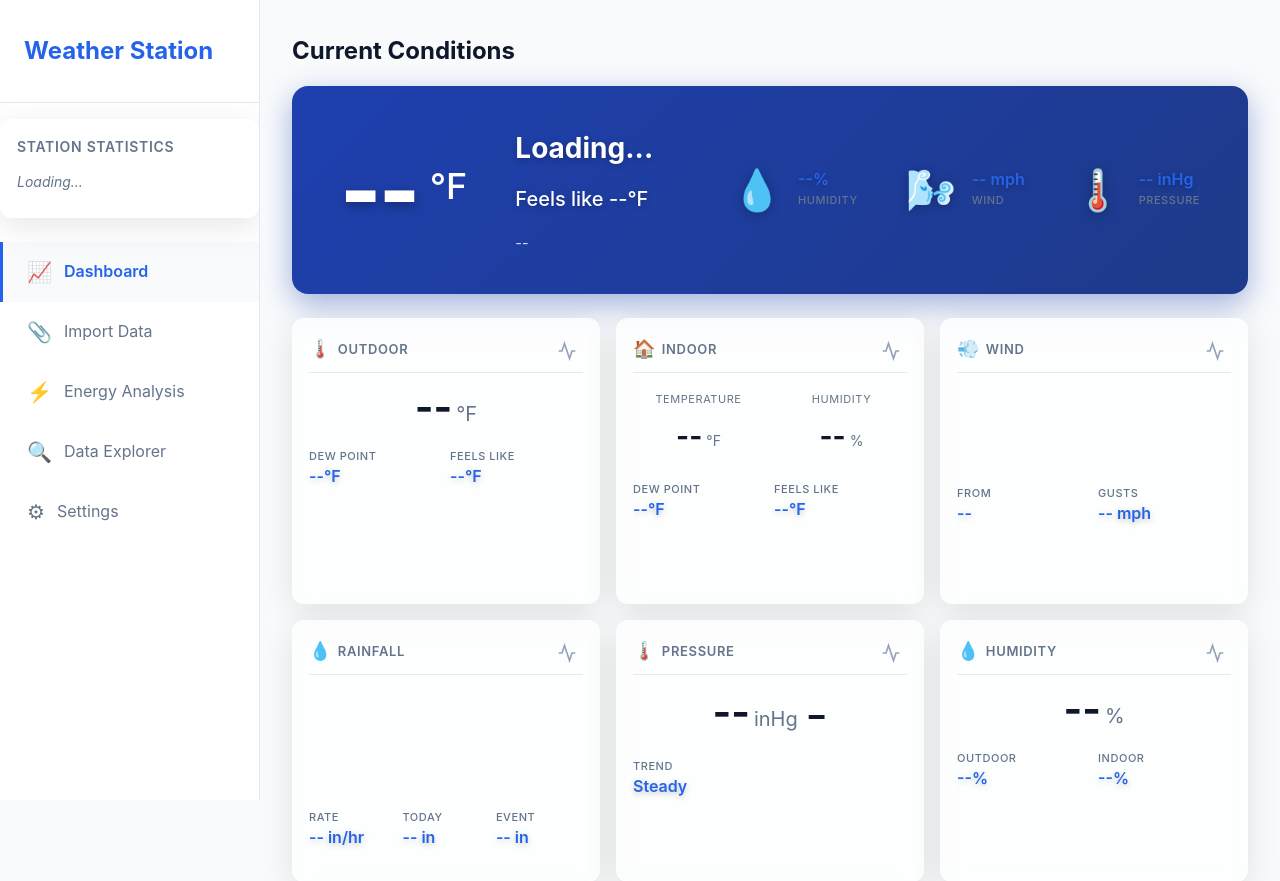
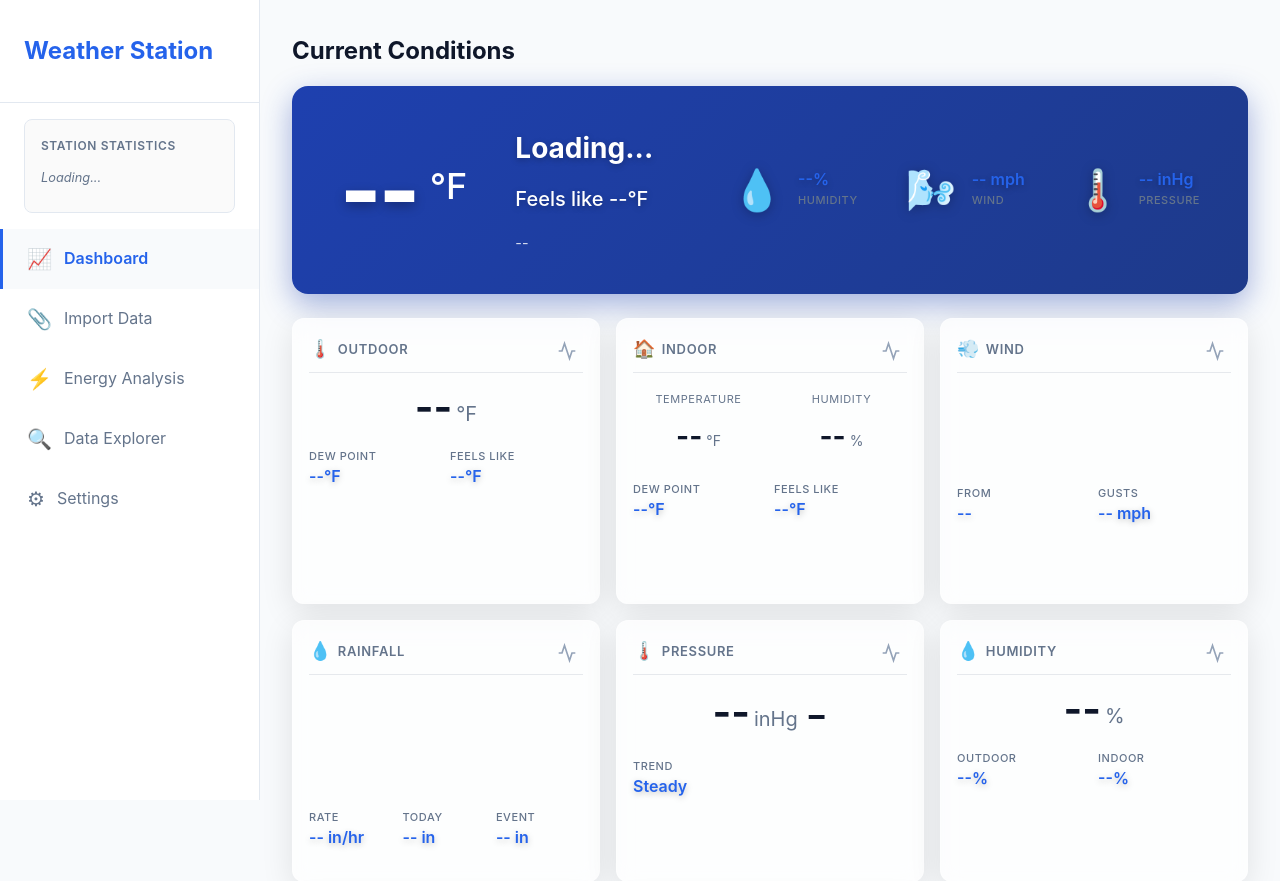
Before and after one commit to irjudson/wx-tools, a FastAPI app: page / in a window 1280 px wide. Shown: the top 881 px of the page. Run offline with FastAPI, Linux system fonts and the light colour scheme; data that the repository does not hold is empty; parts of the project's set-up code (start-up, migrations or seed data) failed here and were passed over.

Commit message:
fix: add CSS styling for station statistics card in sidebar

```diff
--- a/static/css/style.css
+++ b/static/css/style.css
@@ -55,6 +55,27 @@ body {
     font-size: 1.5rem;
     color: var(--primary-color);
     font-weight: 700;
+}
+
+/* Station Statistics in Sidebar */
+.sidebar .stats-card {
+    margin: 1rem 1.5rem;
+    padding: 1rem;
+    background: rgba(0, 0, 0, 0.02);
+    border: 1px solid var(--border-color);
+    border-radius: 8px;
+    box-shadow: none;
+}
+
+.sidebar .stats-card h3 {
+    font-size: 0.75rem;
+    margin-bottom: 0.75rem;
+    color: var(--text-secondary);
+}
+
+.sidebar .stats-card .stat-content {
+    font-size: 0.8rem;
+    color: var(--text-primary);
 }
 
 .nav-menu {
```
